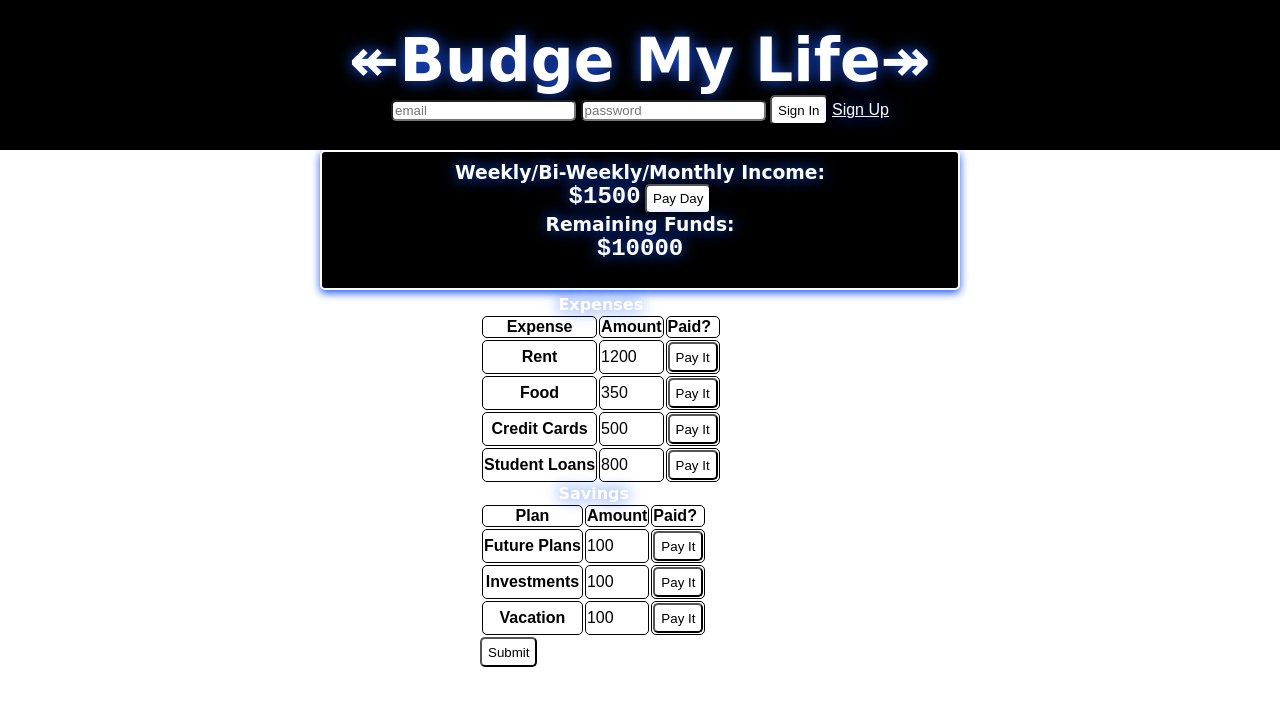
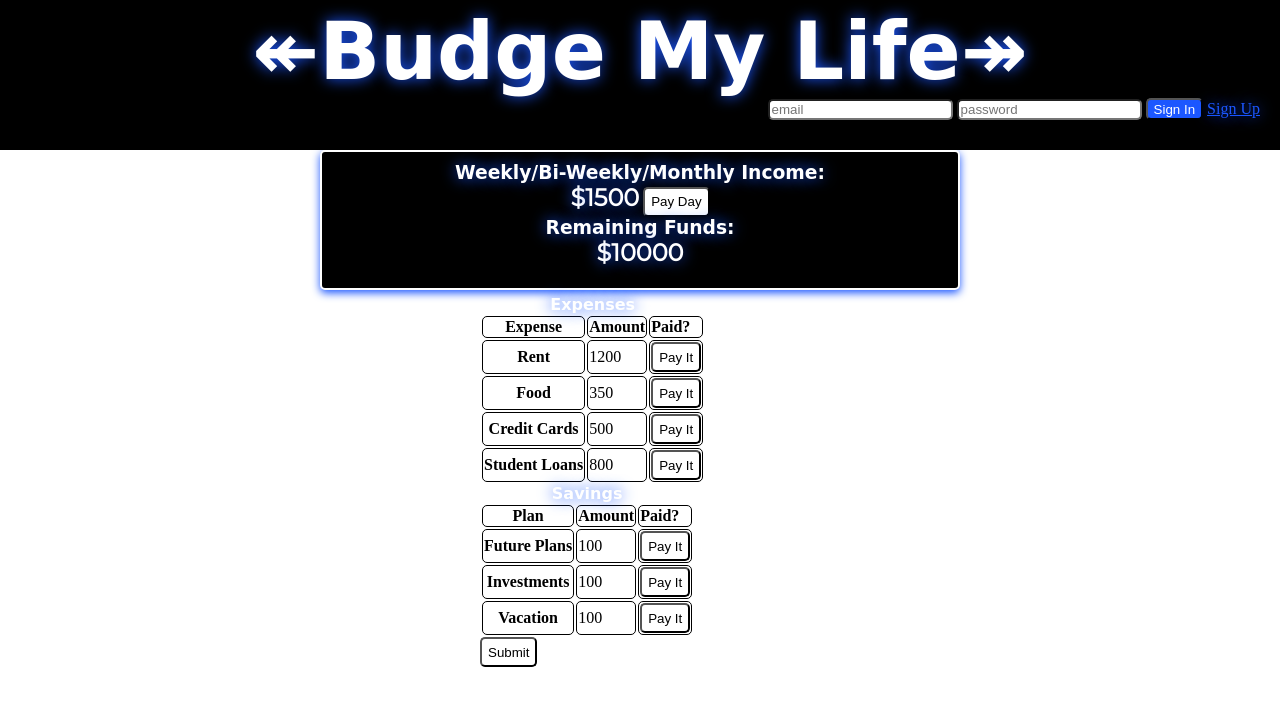
Before and after one commit to ossiggy/fullstackCapstone, a website: page index.html in a window 1280 px wide. Drawn offline with nearby package versions, Linux system fonts and the light colour scheme; a web font is replaced by a local one.

Commit message:
text styling upgrades and moved sign in information to the right

```diff
--- a/main.css
+++ b/main.css
@@ -4,7 +4,7 @@
 }
 
 body {
-   font-family: 'Hind', sans-serif;
+   /* font-family: 'Hind', sans-serif;   */
   /* background-color: black; */
   color: white;
   background-image: url(assets/mathematics.jpg);
@@ -33,14 +33,25 @@ body {
   text-align: center;
 }
 
+#sign-in {
+  text-align: right;
+  margin-right: 20px;
+}
+
+#sign-in button {
+  height:22px;
+  background-color:#1c57ff;
+  color: white;
+}
+
 a {
-  color: white;
-  text-shadow: 0 0 20px #1c57ff;
+  color: #1c57ff;
+  text-shadow: 0 0 0 20px white;
 }
 
 .heading h1 {
-  font-size: 60px;
-  margin-top: 25px;
+  font-size: 80px;
+  margin-top: 5px;
   font-family: 'Sedgwick Ave Display', cursive;
 }
 
@@ -50,7 +61,7 @@ h2, h3, caption {
 }
 
 h2 {
-  font-family: 'Roboto Mono', monospace;
+  font-family: 'Montserrat Alternates', sans-serif;
   clear: left;
   display: inline-block;
 }
```
